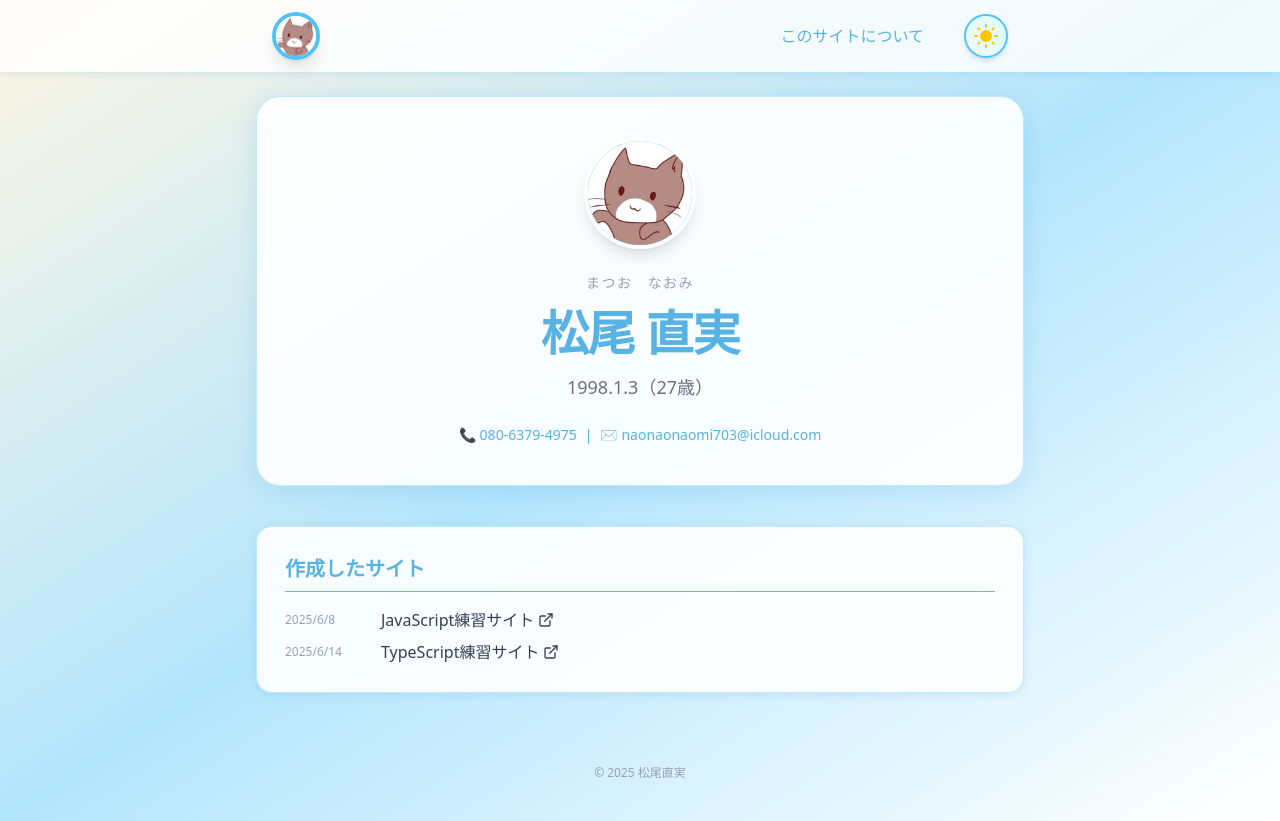
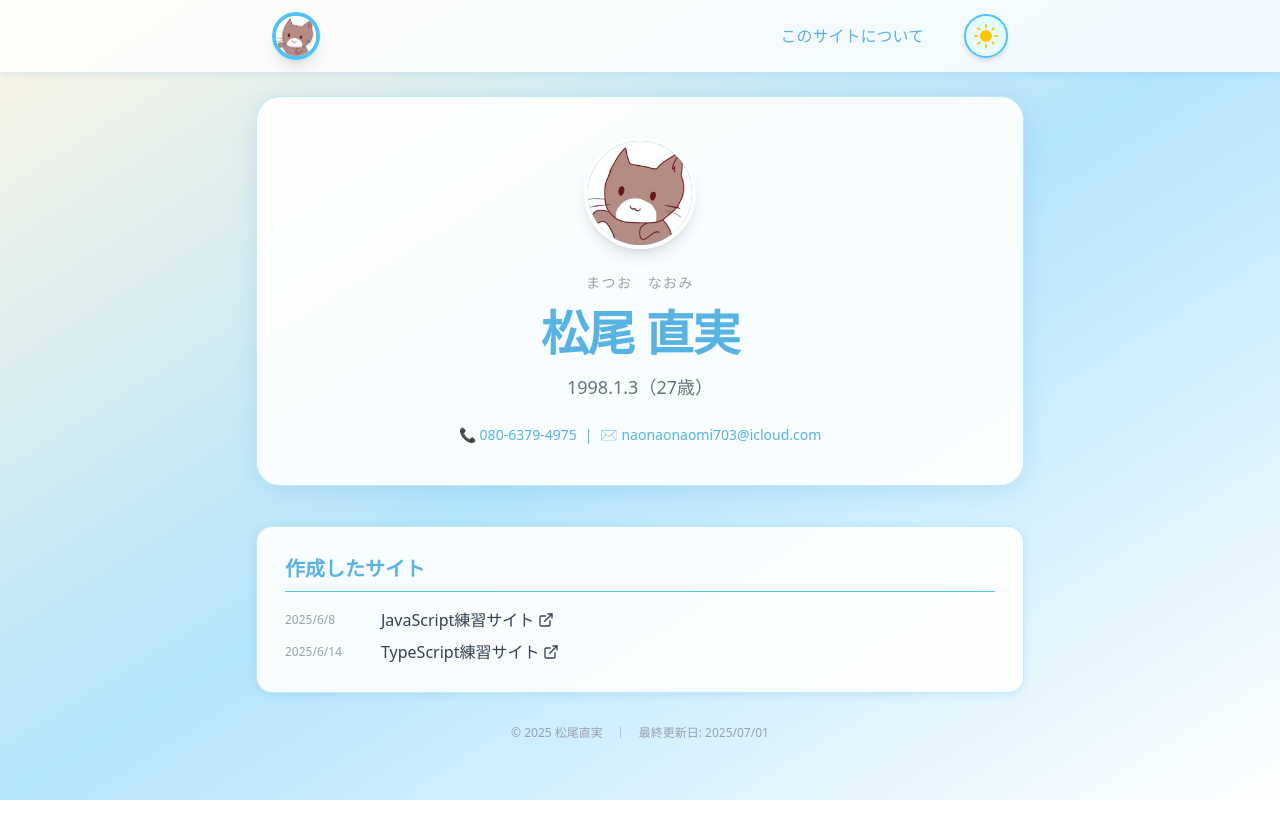
Before and after one commit to naonaonaomi/my-portfolio, a React (Vite) app: page / in a window 1280 px wide. After the commit the page ends 800 px from the top, so only its background shows below. Built offline with nearby package versions, Linux system fonts and the light colour scheme.

Commit message:
CSS関係リファクタリング

```diff
--- a/src/App.tsx
+++ b/src/App.tsx
@@ -3,13 +3,14 @@ import Header from "./components/Header";
 import Home from "./pages/Home";
 import About from "./pages/About";
 import StarBackground from "./components/StarBackground";
+import Footer from "./components/Footer";
 
 function App() {
     return (
         <Router>
             <Header />
             <main
-                className="pt-24 min-h-screen bg-gradient-to-br from-[var(--color-bg-light)] via-[var(--color-bg-lighter)] to-white py-10 px-2"
+                className="pt-24 min-h-screen bg-gradient-to-br from-[var(--color-bg-light)] via-[var(--color-bg-lighter)] to-[var(--color-main-bg-end)] py-10 px-2"
                 style={{ position: "relative" }}
             >
                 <StarBackground />
@@ -17,6 +18,7 @@ function App() {
                     <Route path="/" element={<Home />} />
                     <Route path="/about" element={<About />} />
                 </Routes>
+                <Footer />
             </main>
         </Router>
     );
--- /dev/null
+++ b/src/components/Footer.tsx
@@ -0,0 +1,6 @@
+// 共通のフッターコンポーネント
+const Footer = () => (
+    <footer className="text-center text-xs text-gray-400 mt-8">© 2025 松尾直実　｜　最終更新日: 2025/07/01</footer>
+);
+
+export default Footer;
--- a/src/components/Header.tsx
+++ b/src/components/Header.tsx
@@ -5,7 +5,7 @@ function Header() {
     const { darkMode, setDarkMode } = useDarkMode();
 
     return (
-        <header className="w-full bg-white/80 shadow-[0_2px_8px_var(--color-shadow-header)] fixed top-0 left-0 z-50">
+        <header className="w-full shadow-[0_2px_8px_var(--color-shadow-header)] fixed top-0 left-0 z-50" style={{ backgroundColor: 'var(--color-header-bg)' }}>
         <nav className="max-w-3xl mx-auto flex items-center justify-between px-4 py-3">
             <Link to="/" className="flex items-center">
                 <img
--- a/src/index.css
+++ b/src/index.css
@@ -1,79 +1,37 @@
 @import "tailwindcss";
 
 :root {
-    --color-main: #57b3e4;                  /* メインカラー */
-    --color-text: #334155;                  /* テキストカラー */
+    /* light-dark()関数を有効にするために必要 */
+    color-scheme: light dark;
 
-    --color-bg-box-alpha: #E3F2FDCC;        /* 自己PR２つのカードの背景色 */
+    /* light-dark(ライトモード値, ダークモード値) */
+    --color-main: light-dark(#57b3e4, #7c89b5);                  /* メインカラー */
+    --color-text: light-dark(#334155, #CBD5E1);                  /* テキストカラー */
 
-    --color-main-light: #4FC3F7;            /* カードヘッダーの下線 */
-    --color-main-light-alpha: #4FC3F755;    /* カードや使用技術ボタンの枠線 */
-    --color-bg-box: #eefaff;                /* 使用技術ボタン・太陽ボタンの背景 */
-    --color-bg-hover: #ddfdff;              /* 太陽ボタンの背景・Gitボタンマウスオーバー色 */
+    --color-bg-box-alpha: light-dark(#E3F2FDCC, #1E293BCC);      /* 自己PR２つのカードの背景色 */
 
-    --color-shadow: rgba(0,116,217,0.12);          /* カードのぼやっとした影 */
-    --color-shadow-header: rgba(0,116,217,0.10);   /* ヘッダーの下のぼやっとした影（↑より若干薄い） */
-    --color-main-section: rgba(255,255,255,0.9);   /* 全カードの背景色 */
+    --color-main-light: light-dark(#4FC3F7, #516296);            /* カードヘッダーの下線 */
+    --color-main-light-alpha: light-dark(#4FC3F755, #33415588);  /* カードや使用技術ボタンの枠線 */
+    --color-bg-box: light-dark(#eefaff, #1E293B);                /* 使用技術ボタン・太陽ボタンの背景 */
+    --color-bg-hover: light-dark(#ddfdff, #334155);              /* 太陽ボタンの背景・Gitボタンマウスオーバー色 */
 
-    --color-bg-lighter: #B3E5FC;            /* 背景色１ */
-    --color-bg-light: #fdf5e3;              /* 背景色２ */
+    --color-shadow: light-dark(rgba(0,116,217,0.12), rgba(30,41,59,0.24));          /* カードのぼやっとした影 */
+    --color-shadow-header: light-dark(rgba(0,116,217,0.10), rgba(30,41,59,0.18));   /* ヘッダーの下のぼやっとした影（↑より若干薄い） */
+    --color-main-section: light-dark(rgba(255,255,255,0.9), rgba(15, 23, 37, 0.9)); /* 全カードの背景色 */
 
-    --color-black: #222222;
+    --color-bg-light: light-dark(#fdf5e3, #0F172A);              /* 背景色１ */
+    --color-bg-lighter: light-dark(#B3E5FC, #1E293B);            /* 背景色２ */
+    --color-main-bg-end: light-dark(white, #767995);             /* 背景のグラデーション終点 */
+
+    --color-black: light-dark(#222222, #F3F4F6);
+    --color-header-bg: light-dark(rgba(255,255,255,0.8), rgba(15, 23, 37, 0.8));  /* ヘッダー背景色 */
     --color-react: #00D8FF;
-    --color-ts: #3178C6;
-    --color-vite: #646CFF;
+    --color-ts: light-dark(#3178C6, #60A5FA);
+    --color-vite: light-dark(#646CFF, #818CF8);
     --color-tailwind: #38BDF8;
 }
 
-@media (prefers-color-scheme: dark) {
-  :root {
-    --color-main: #7c89b5;                  /* メインカラー */
-    --color-text: #CBD5E1;                  /* テキストカラー */
-
-    --color-bg-box-alpha: #1E293BCC;        /* 自己PR２つのカードの背景色 */
-
-    --color-main-light: #516296;            /* カードヘッダーの下線 */
-    --color-main-light-alpha: #33415588;    /* カードや使用技術ボタンの枠線 */
-    --color-bg-box: #1E293B;                /* 使用技術ボタン・太陽ボタンの背景 */
-    --color-bg-hover: #334155;              /* 太陽ボタンの背景・Gitボタンマウスオーバー色 */
-
-    --color-shadow: rgba(30,41,59,0.24);          /* カードのぼやっとした影 */
-    --color-shadow-header: rgba(30,41,59,0.18);   /* ヘッダーの下のぼやっとした影（↑より若干薄い） */
-    --color-main-section: rgba(15, 23, 37, 0.9);   /* 全カードの背景色 */
-
-    --color-bg-lighter: #1E293B;            /* 背景色１ */
-    --color-bg-light: #0F172A;              /* 背景色２ */
-
-    --color-black: #F3F4F6;
-    --color-react: #00D8FF;
-    --color-ts: #60A5FA;
-    --color-vite: #818CF8;
-    --color-tailwind: #38BDF8;
-  }
+/* 手動ダークモード切り替えのフォールバック */
+body.dark {
+  color-scheme: dark;
 }
-
-body.dark :root,
-body.dark {
-  --color-main: #7C8DB5;                  /* メインカラー */
-  --color-text: #CBD5E1;                  /* テキストカラー */
-
-  --color-bg-box-alpha: #1E293BCC;        /* 自己PR２つのカードの背景色 */
-
-  --color-main-light: #516296;            /* カードヘッダーの下線 */
-  --color-main-light-alpha: #33415588;    /* カードや使用技術ボタンの枠線 */
-  --color-bg-box: #1E293B;                /* 使用技術ボタン・太陽ボタンの背景 */
-  --color-bg-hover: #334155;              /* 太陽ボタンの背景・Gitボタンマウスオーバー色 */
-
-  --color-shadow: rgba(30,41,59,0.24);          /* カードのぼやっとした影 */
-  --color-shadow-header: rgba(30,41,59,0.18);   /* ヘッダーの下のぼやっとした影（↑より若干薄い） */
-  --color-main-section: rgba(15, 23, 37, 0.9);   /* 全カードの背景色 */
-
-  --color-bg-lighter: #1E293B;            /* 背景色１ */
-  --color-bg-light: #0F172A;              /* 背景色２ */
-
-  --color-black: #F3F4F6;
-  --color-react: #00D8FF;
-  --color-ts: #60A5FA;
-  --color-vite: #818CF8;
-  --color-tailwind: #38BDF8;
-}
--- a/src/pages/About.tsx
+++ b/src/pages/About.tsx
@@ -1,14 +1,14 @@
 // Aboutページのコンポーネント
 
-import { useEffect, useState } from "react";
 import { FiExternalLink } from 'react-icons/fi';
+import { useEffect, useState } from 'react';
 
 const About = () => {
+    const [darkMode, setDarkMode] = useState(false);
 
-    //
-    const [isDark, setIsDark] = useState(false);
     useEffect(() => {
-        const checkDark = () => setIsDark(document.body.classList.contains("dark"));
+        // bodyにdarkクラスがついているかで判定
+        const checkDark = () => setDarkMode(document.body.classList.contains("dark"));
         checkDark();
         const observer = new MutationObserver(checkDark);
         observer.observe(document.body, { attributes: true, attributeFilter: ["class"] });
@@ -19,7 +19,7 @@ const About = () => {
         <div>
             <div className="flex justify-center max-w-3xl mx-auto gap-10" style={{ position: "relative", zIndex: 2 }}>
                 <div className="bg-white rounded-2xl shadow-[0_2px_8px_var(--color-shadow)] p-10 max-w-3xl w-full border" style={{ backgroundColor: 'var(--color-main-section)', borderColor: 'var(--color-main-light-alpha)'}}>
-                    <div>
+                    <div className="mb-8">
                         <h3 className="text-lg font-semibold mb-3 flex items-center gap-2" style={{ color: 'var(--color-main)' }}>
                             ソースコード
                         </h3>
@@ -33,7 +33,7 @@ const About = () => {
                                     style={{ display: 'flex', alignItems: 'center', textDecoration: 'none' }}
                                 >
                                     <span className="flex items-center gap-2">
-                                        <img src={isDark ? "/assets/github_white.svg" : "/assets/github.svg"} alt="github" className="w-6 h-6" />
+                                        <img src={darkMode ? "/assets/github_white.svg" : "/assets/github.svg"} alt="github" className="w-6 h-6" />
                                         <span className="font-bold text-[var(--color-black)]">GitHub</span>
                                     </span>
                                     <FiExternalLink className="w-4 h-4" style={{ color: 'var(--color-black)' }} />
@@ -41,7 +41,7 @@ const About = () => {
                             </li>
                         </ul>
                     </div>
-                    <div className="mt-8">
+                    <div className="mb-8">
                         <h3 className="text-lg font-semibold mb-3 flex items-center gap-2" style={{ color: 'var(--color-main)' }}>
                             使用技術
                         </h3>
@@ -70,14 +70,13 @@ const About = () => {
                         </h3>
                         <ul className="grid grid-cols-2 sm:grid-cols-3 gap-4">
                             <li className="flex items-center gap-2 bg-[var(--color-bg-box)] rounded-xl px-3 py-2 shadow-sm border border-[var(--color-main-light-alpha)]">
-                                <img src={isDark ? "/assets/vercel _white.svg" : "/assets/vercel.svg"} alt="Vercel" className="w-6 h-6" />
+                                <img src={darkMode ? "/assets/vercel _white.svg" : "/assets/vercel.svg"} alt="Vercel" className="w-6 h-6" />
                                 <span className="font-bold text-[var(--color-black)]">Vercel</span>
                             </li>
                         </ul>
                     </div>
                 </div>
             </div>
-            <footer className="text-center text-xs text-gray-400 mt-8">© 2025 松尾直実</footer>
         </div>
     );
 };
--- a/src/pages/Home.tsx
+++ b/src/pages/Home.tsx
@@ -13,7 +13,6 @@ const Home = () => (
             {/* <Qualifications />
             <Experiences />
             <SelfPR /> */}
-            <footer className="text-center text-xs text-gray-400 mt-8">© 2025 松尾直実</footer>
         </div>
     </div>
 );
```
